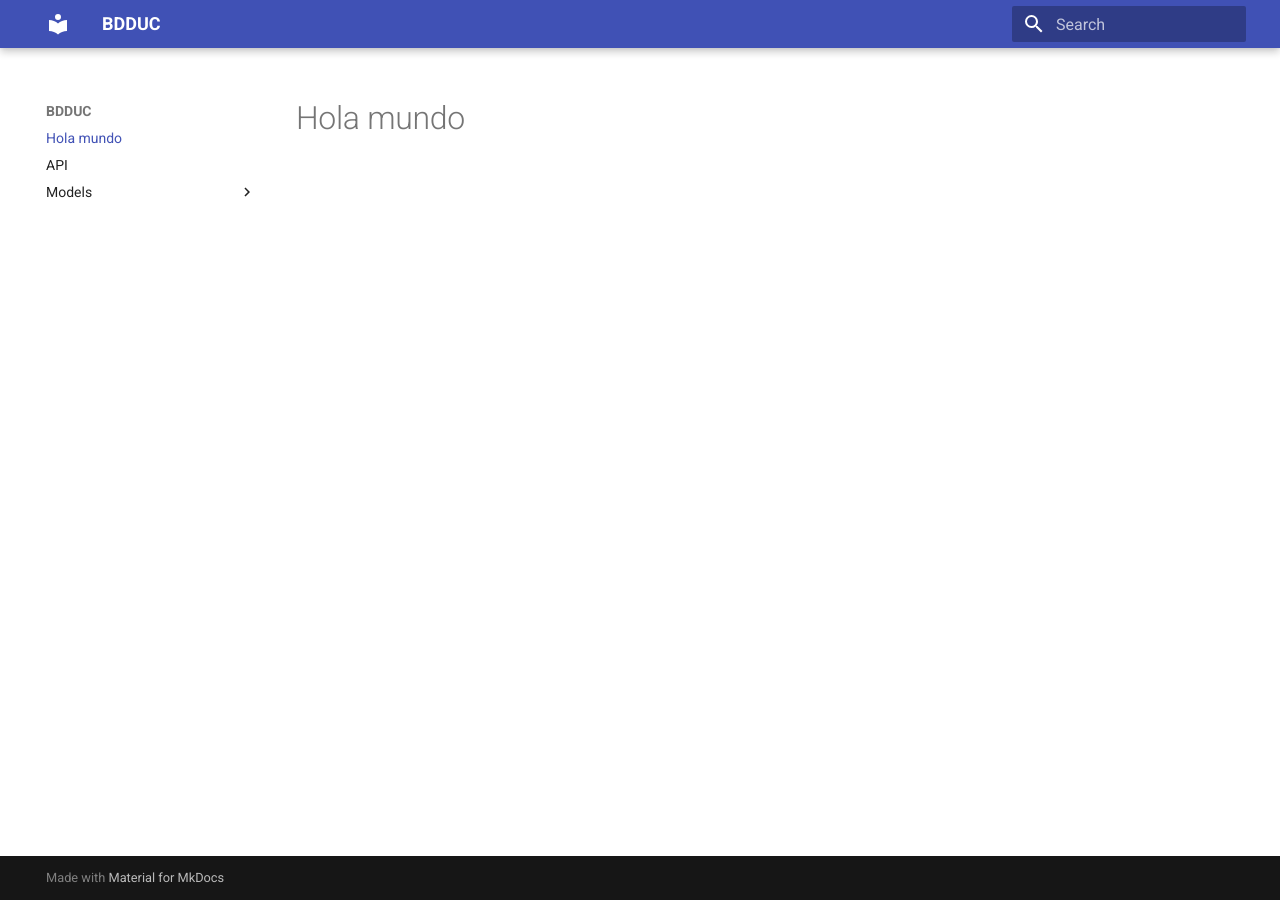
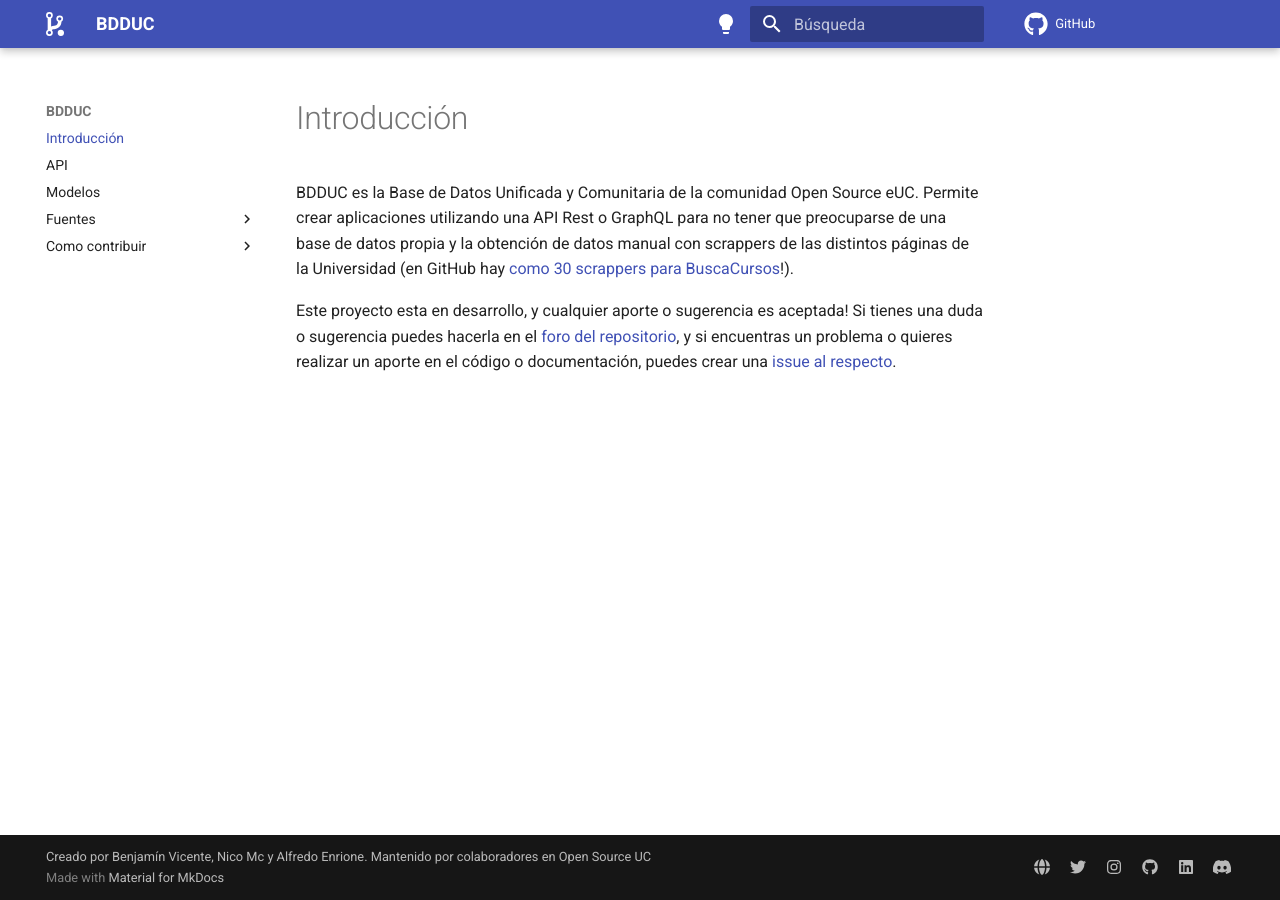
Before and after one commit to open-source-uc/bdd, an MkDocs documentation site: the page built from docs/index.md, in a window 1280 px wide. Built offline with MkDocs 1.6.1 and Material for MkDocs 9.7.7, drawn with Linux system fonts in a browser that asks for light colours; comment, search, counter and statistics services are not loaded.

```diff
--- /dev/null
+++ b/docs/assets/extra.css
@@ -0,0 +1,4 @@
+[data-md-color-scheme="slate"] {
+  --md-typeset-a-color: #7a8ae9;
+  --md-accent-fg-color: #5d75ff;
+}
--- a/docs/index.md
+++ b/docs/index.md
@@ -1 +1,18 @@
-# Hola mundo
+# Introducción
+
+BDDUC es la Base de Datos Unificada y Comunitaria de la comunidad Open
+Source eUC. Permite crear aplicaciones utilizando una API Rest o GraphQL
+para no tener que preocuparse de una base de datos propia y la obtención
+de datos manual con scrappers de las distintos páginas de la Universidad
+(en GitHub hay [como 30 scrappers para BuscaCursos][bd-gh-scrappers]!).
+
+[bd-gh-scrappers]: https://github.com/search?l=&p=3&q=buscacursos.uc.cl+extension%3Arb+extension%3Ajs+extension%3Apy+extension%3Ajava&ref=advsearch&type=Code
+
+Este proyecto esta en desarrollo, y cualquier aporte o sugerencia es
+aceptada! Si tienes una duda o sugerencia puedes hacerla en el [foro
+del repositorio][gh-discussions], y si encuentras un problema o quieres
+realizar un aporte en el código o documentación, puedes crear una
+[issue al respecto][gh-issues].
+
+[gh-issues]: https://github.com/open-source-uc/bdd/issues
+[gh-discussions]: https://github.com/open-source-uc/bdd/discussions
--- a/mkdocs.yml
+++ b/mkdocs.yml
@@ -1,3 +1,71 @@
 site_name: BDDUC
+site_description: La Base de Datos Unificada y Comunitaria de la comunidad Open Source eUC
+copyright: >
+  Creado por Benjamín Vicente, Nico Mc y Alfredo Enrione.
+  Mantenido por <a href="https://github.com/open-source-uc/bdd/graphs/contributors" target="_blank" rel="noopener">colaboradores</a>
+  en <a href="https://github.com/open-source-uc" target="_blank" rel="noopener">Open Source UC</a>
+repo_url: https://github.com/open-source-uc/bdd
+edit_uri: edit/main/docs/
+nav:
+  - index.md
+  - api.md
+  - Modelos:
+    - models/index.md
+  - Fuentes:
+    - sources/index.md
+    - sources/buscacursos.md
+    - sources/catalogo.md
+    - sources/calendario_academico.md
+    - sources/uc.md
+    - sources/almapp.md
+  - Como contribuir:
+    - contribute/index.md
+    - contribute/docs.md
+markdown_extensions:
+  - admonition
+  - pymdownx.highlight
+  - pymdownx.emoji:
+      emoji_index: !!python/name:materialx.emoji.twemoji
+      emoji_generator: !!python/name:materialx.emoji.to_svg
+plugins:
+  - search
+  - git-revision-date-localized:
+      locale: es
+extra_css:
+  - assets/extra.css
 theme:
   name: material
+  language: es
+  logo: assets/osuc-white.min.svg
+  favicon: assets/osuc-favicon.svg
+  icon:
+    repo: fontawesome/brands/github
+  features:
+    - navigation.instant
+    - navigation.indexes
+    - search.highlight
+  palette:
+    - scheme: default
+      media: "(prefers-color-scheme: light)"
+      toggle:
+        icon: material/lightbulb
+        name: Cambiar a tema oscuro
+    - scheme: slate
+      media: "(prefers-color-scheme: dark)"
+      toggle:
+        icon: material/lightbulb-outline
+        name: Cambiar a tema claro
+extra:
+  social:
+    - icon: fontawesome/solid/globe
+      link: https://osuc.dev
+    - icon: fontawesome/brands/twitter
+      link: https://twitter.com/OpenSource_eUC
+    - icon: fontawesome/brands/instagram
+      link: https://www.instagram.com/opensource_euc/
+    - icon: fontawesome/brands/github
+      link: https://github.com/open-source-uc
+    - icon: fontawesome/brands/linkedin
+      link: https://linkedin.com/company/open-source-euc
+    - icon: fontawesome/brands/discord
+      link: https://discord.gg/VMXCNAvjPW
--- a/pyproject.toml
+++ b/pyproject.toml
@@ -15,6 +15,7 @@ fastapi = "^0.70.0"
 strawberry-graphql = "^0.85.0"
 fastapi-pagination = {extras = ["SQLAlchemy"], version = "^0.9.0"}
 mkdocs-material = "^7.3.4"
+mkdocs-git-revision-date-localized-plugin = "^0.10.0"
 uvicorn = {extras = ["standard"], version = "^0.15.0"}
 python-dotenv = "^0.19.1"
 
```
Also changed, not shown: docs/contribute/docs.md (added, +13 -0 lines), docs/contribute/index.md (added, +9 -0 lines), docs/models/index.md (added, +10 -0 lines), docs/models/subject.md (deleted, +0 -1 lines), docs/sources/almapp.md (added, +6 -0 lines), docs/sources/buscacursos.md (added, +10 -0 lines), docs/sources/calendario_academico.md (added, +12 -0 lines), docs/sources/catalogo.md (added, +5 -0 lines), docs/sources/index.md (added, +3 -0 lines), docs/sources/uc.md (added, +6 -0 lines), docs/assets/osuc-favicon.svg (added), docs/assets/osuc-white.min.svg (added), 1 other file.
